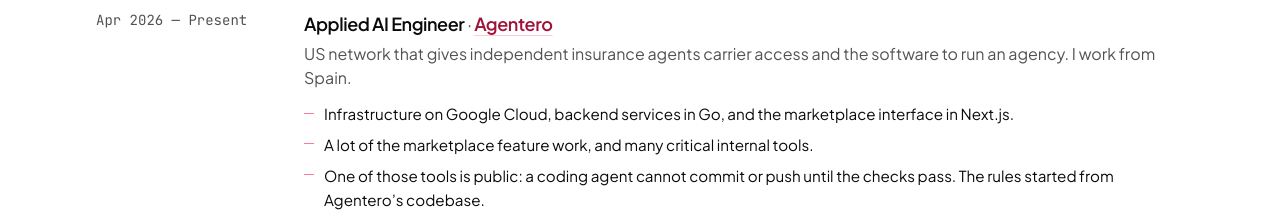
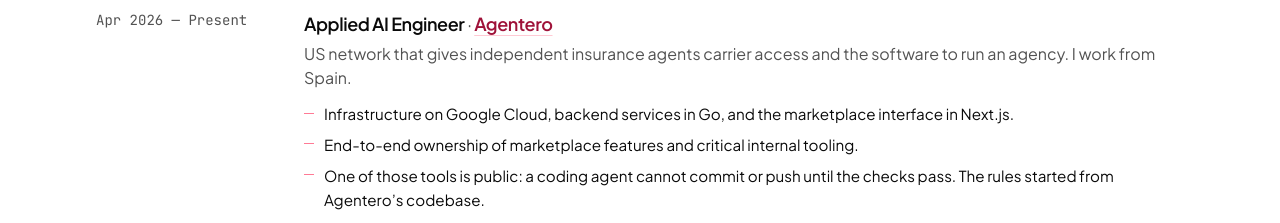
Before and after one commit to rechedev9/portfolio, a React (Vite) app: page / in a window 1280 px wide. Shown: the part 2640-2863 px from the top of the page. Built offline with nearby package versions, Linux system fonts and the light colour scheme.

Commit message:
fix: tighten the Agentero marketplace line
Replace the informal feature-work sentence with end-to-end ownership of marketplace features and critical internal tooling, on the site and the CV.

Co-authored-by: Luis Reche <rechedev9@users.noreply.github.com>

```diff
--- a/cv/luis-reche.html
+++ b/cv/luis-reche.html
@@ -55,7 +55,7 @@
     <p class="meta">US network that gives independent insurance agents carrier access and the software to run an agency. Spain-based.</p>
     <ul>
       <li>Infrastructure on Google Cloud, backend in Go, and the marketplace frontend in Next.js.</li>
-      <li>Marketplace feature work and critical internal tools, including public guardrails so a coding agent cannot commit or push until the checks pass.</li>
+      <li>End-to-end ownership of marketplace features and critical internal tooling, including public guardrails so a coding agent cannot commit or push until the checks pass.</li>
     </ul>
 
     <h3>Freelance product engineer, RecheDev <span class="when">2025 — Present</span></h3>
--- a/index.html
+++ b/index.html
@@ -123,7 +123,7 @@
         <section>
           <h2>Experience</h2>
           <h3>Applied AI Engineer — Agentero</h3>
-          <p>Apr 2026 — Present. Infrastructure on Google Cloud, Go backend, and the marketplace frontend in Next.js. Marketplace features and critical internal tools.</p>
+          <p>Apr 2026 — Present. Infrastructure on Google Cloud, Go backend, and the marketplace frontend in Next.js. End-to-end ownership of marketplace features and critical internal tooling.</p>
           <h3>Freelance product engineer</h3>
           <p>2025 — Present. ClipHub for SocialPro as their software consultant, Berrus (2025 — present), Piroboom.</p>
         </section>
--- a/src/data/portfolio.ts
+++ b/src/data/portfolio.ts
@@ -173,7 +173,7 @@ export const EXPERIENCE: readonly Job[] = [
       'US network that gives independent insurance agents carrier access and the software to run an agency. I work from Spain.',
     highlights: [
       'Infrastructure on Google Cloud, backend services in Go, and the marketplace interface in Next.js.',
-      'A lot of the marketplace feature work, and many critical internal tools.',
+      'End-to-end ownership of marketplace features and critical internal tooling.',
       'One of those tools is public: a coding agent cannot commit or push until the checks pass. The rules started from Agentero’s codebase.',
     ],
   },
```
Also changed, not shown: 2 other files (tests, documents, lock files or other folders).
